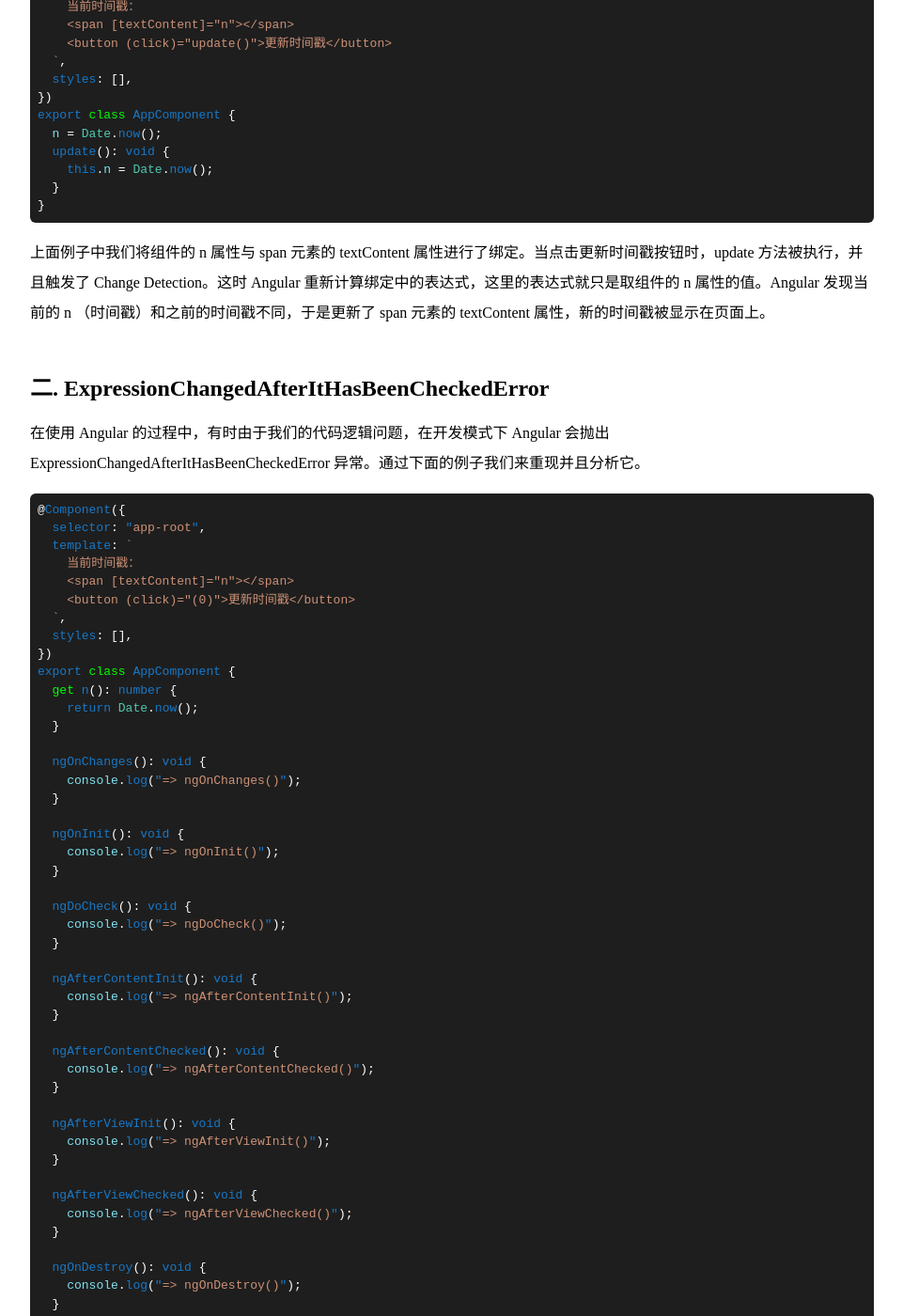
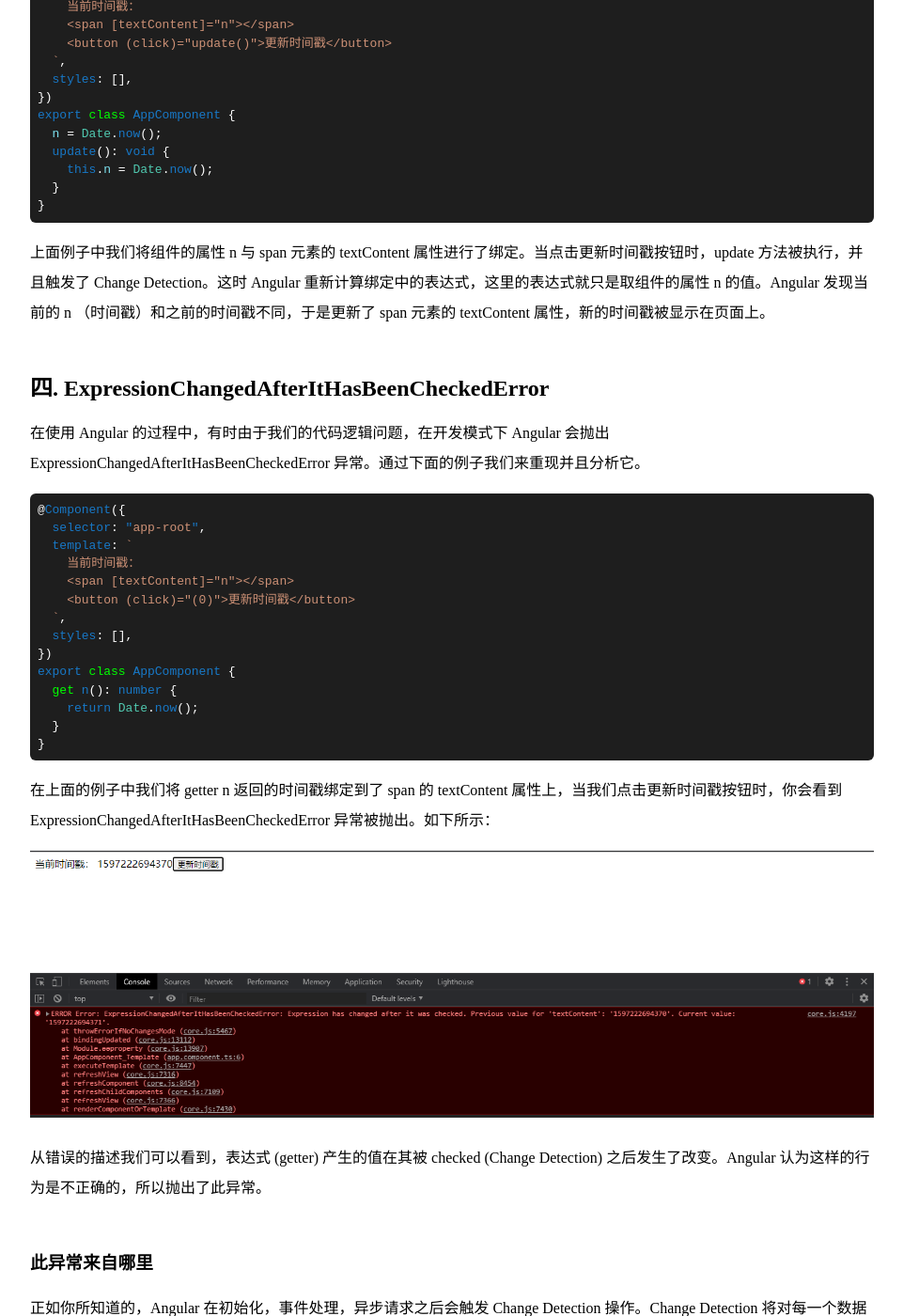
Before and after one commit to codelab2006/codelab2006.github.io, a Jekyll site: the page built from collections/_posts/2020-08-06-Angular-Change-Detection-Part-I.md, in a window 1280 px wide and 1400 px high, scrolled down 904 px. Shown: the whole window at 94% size, without its empty margins (159-1120 px from the left). Built offline with Jekyll 4.4.1, drawn with Linux system fonts in a browser that asks for light colours; some of the changed text lies outside the part shown.

Commit message:
Update ...

````diff
--- a/collections/_posts/2020-08-06-Angular-Change-Detection-Part-I.md
+++ b/collections/_posts/2020-08-06-Angular-Change-Detection-Part-I.md
@@ -32,9 +32,9 @@
 }
 ```
 
-上面例子中我们将组件的 n 属性与 span 元素的 textContent 属性进行了绑定。当点击更新时间戳按钮时，update 方法被执行，并且触发了 Change Detection。这时 Angular 重新计算绑定中的表达式，这里的表达式就只是取组件的 n 属性的值。Angular 发现当前的 n （时间戳）和之前的时间戳不同，于是更新了 span 元素的 textContent 属性，新的时间戳被显示在页面上。
+上面例子中我们将组件的属性 n 与 span 元素的 textContent 属性进行了绑定。当点击更新时间戳按钮时，update 方法被执行，并且触发了 Change Detection。这时 Angular 重新计算绑定中的表达式，这里的表达式就只是取组件的属性 n 的值。Angular 发现当前的 n （时间戳）和之前的时间戳不同，于是更新了 span 元素的 textContent 属性，新的时间戳被显示在页面上。
 
-## 二. ExpressionChangedAfterItHasBeenCheckedError
+## 四. ExpressionChangedAfterItHasBeenCheckedError
 
 在使用 Angular 的过程中，有时由于我们的代码逻辑问题，在开发模式下 Angular 会抛出 ExpressionChangedAfterItHasBeenCheckedError 异常。通过下面的例子我们来重现并且分析它。
 
@@ -52,42 +52,10 @@
   get n(): number {
     return Date.now();
   }
-
-  ngOnChanges(): void {
-    console.log("=> ngOnChanges()");
-  }
-
-  ngOnInit(): void {
-    console.log("=> ngOnInit()");
-  }
-
-  ngDoCheck(): void {
-    console.log("=> ngDoCheck()");
-  }
-
-  ngAfterContentInit(): void {
-    console.log("=> ngAfterContentInit()");
-  }
-
-  ngAfterContentChecked(): void {
-    console.log("=> ngAfterContentChecked()");
-  }
-
-  ngAfterViewInit(): void {
-    console.log("=> ngAfterViewInit()");
-  }
-
-  ngAfterViewChecked(): void {
-    console.log("=> ngAfterViewChecked()");
-  }
-
-  ngOnDestroy(): void {
-    console.log("=> ngOnDestroy()");
-  }
 }
 ```
 
-在上面的例子中我们将 getter n 返回的时间戳绑定到了 span 的 textContent 属性上，并且添加了 log 来记录 Angular 组件 lifecycle hook 方法的调用。当我们点击更新时间戳按钮时，你会看到 ExpressionChangedAfterItHasBeenCheckedError 异常被抛出。如下所示：
+在上面的例子中我们将 getter n 返回的时间戳绑定到了 span 的 textContent 属性上，当我们点击更新时间戳按钮时，你会看到 ExpressionChangedAfterItHasBeenCheckedError 异常被抛出。如下所示：
 
 ![screenshot](/assets/images/expression-changed-afterIt-has-been-checked-error.png)
 
@@ -127,38 +95,6 @@
   update() {
     this.v = Date.now();
   }
-
-  ngOnChanges(): void {
-    console.log("=> ngOnChanges()");
-  }
-
-  ngOnInit(): void {
-    console.log("=> ngOnInit()");
-  }
-
-  ngDoCheck(): void {
-    console.log("=> ngDoCheck()");
-  }
-
-  ngAfterContentInit(): void {
-    console.log("=> ngAfterContentInit()");
-  }
-
-  ngAfterContentChecked(): void {
-    console.log("=> ngAfterContentChecked()");
-  }
-
-  ngAfterViewInit(): void {
-    console.log("=> ngAfterViewInit()");
-  }
-
-  ngAfterViewChecked(): void {
-    console.log("=> ngAfterViewChecked()");
-  }
-
-  ngOnDestroy(): void {
-    console.log("=> ngOnDestroy()");
-  }
 }
 ```
 
@@ -187,38 +123,6 @@
     setInterval(() => {
       this.v = Date.now();
     }, 1000);
-  }
-
-  ngOnChanges(): void {
-    console.log("=> ngOnChanges()");
-  }
-
-  ngOnInit(): void {
-    console.log("=> ngOnInit()");
-  }
-
-  ngDoCheck(): void {
-    console.log("=> ngDoCheck()");
-  }
-
-  ngAfterContentInit(): void {
-    console.log("=> ngAfterContentInit()");
-  }
-
-  ngAfterContentChecked(): void {
-    console.log("=> ngAfterContentChecked()");
-  }
-
-  ngAfterViewInit(): void {
-    console.log("=> ngAfterViewInit()");
-  }
-
-  ngAfterViewChecked(): void {
-    console.log("=> ngAfterViewChecked()");
-  }
-
-  ngOnDestroy(): void {
-    console.log("=> ngOnDestroy()");
   }
 }
 ```
@@ -249,43 +153,13 @@
       }, 1000);
     });
   }
-
-  ngOnChanges(): void {
-    console.log("=> ngOnChanges()");
-  }
-
-  ngOnInit(): void {
-    console.log("=> ngOnInit()");
-  }
-
-  ngDoCheck(): void {
-    console.log("=> ngDoCheck()");
-  }
-
-  ngAfterContentInit(): void {
-    console.log("=> ngAfterContentInit()");
-  }
-
-  ngAfterContentChecked(): void {
-    console.log("=> ngAfterContentChecked()");
-  }
-
-  ngAfterViewInit(): void {
-    console.log("=> ngAfterViewInit()");
-  }
-
-  ngAfterViewChecked(): void {
-    console.log("=> ngAfterViewChecked()");
-  }
-
-  ngOnDestroy(): void {
-    console.log("=> ngOnDestroy()");
-  }
 }
 ```
 
-这次正确了，内存中的时间戳变量每秒都在更新，但是并没有触发 Change Detection ，所以页面没用发生变化。当我们点击按钮时才触发 Change Detection 的执行，页面才被刷新。我们可以使用 runOutsideAngular 方法集成一些第三方库，例如：pixijs 到 Angluar 的应用中。
+这次正确了，内存中的时间戳变量每秒都在更新，但是并没有触发 Change Detection ，所以页面没用发生变化。当我们点击按钮时才触发 Change Detection 的执行，页面才被刷新。
+
+我们可以使用 runOutsideAngular 方法将 Angular 与第三方库进行集成，使第三方库在 Angular 之外运行，避免触发不必要的 Change Detection。
 
 ## 总结
 
-这篇文章是 Angular Change Detection 的第一部分内容，我们接触了 Change Detection ，知道了 ExpressionChangedAfterItHasBeenCheckedError 错误的原因，在第二部分我们将介绍如何控制组件的 Change Detection 。
+这篇文章是 Angular Change Detection 的第一部分，我们接触了 Change Detection ，知道了 ExpressionChangedAfterItHasBeenCheckedError 错误的原因，在第二部分我们将介绍如何控制组件的 Change Detection 。
````
Also changed, not shown: other parts of collections/_posts/2020-08-06-Angular-Change-Detection-Part-I.md (+1 -1 lines), assets/images/expression-changed-afterIt-has-been-checked-error.png.
